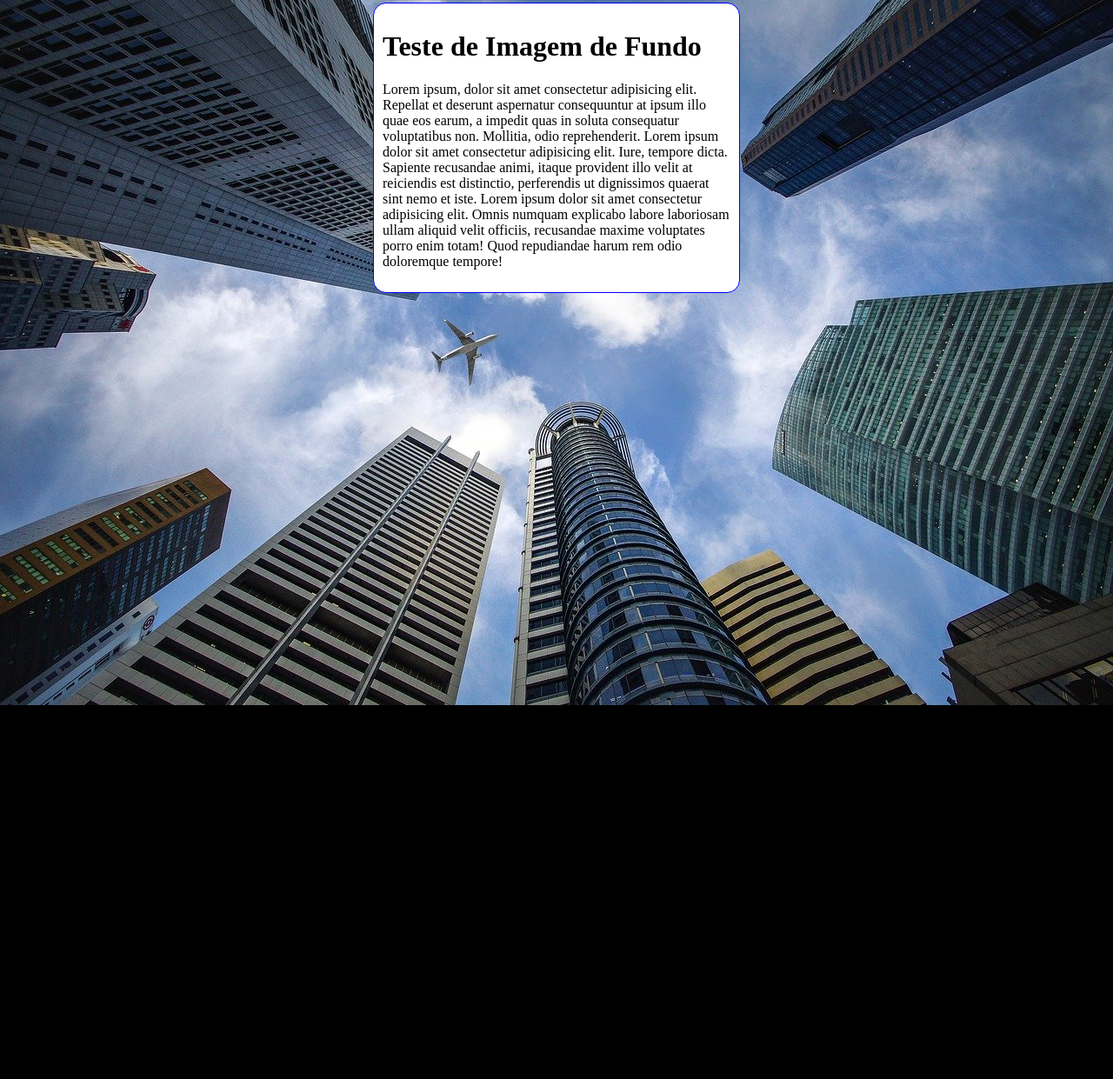
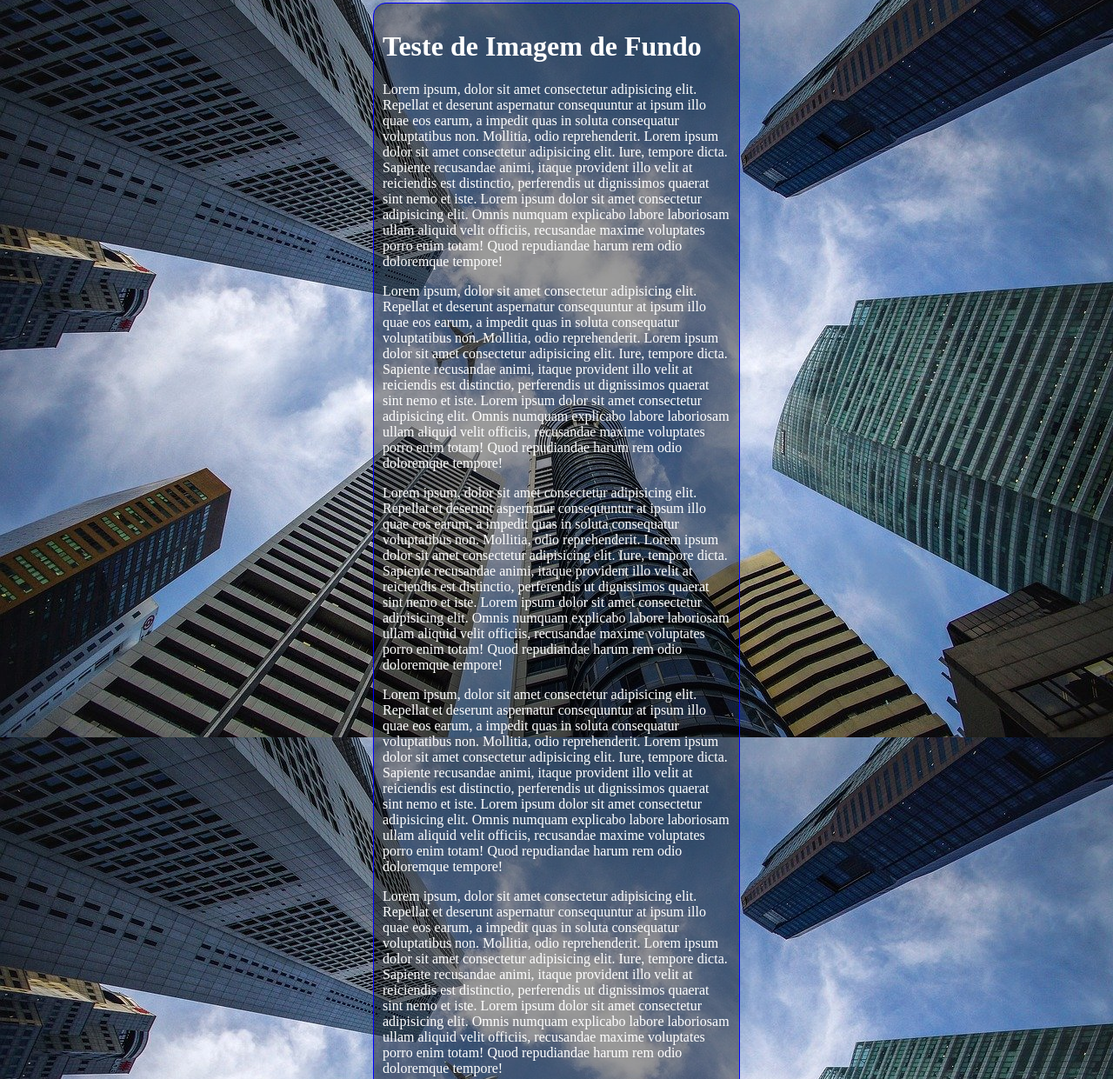
Before and after one commit to WellingtonMichel/html-css, a plain HTML site: page exercicios/ex020/fundo006.html in a window 1280 px wide. Shown: the part 5-1246 px from the top of the page at 87% size. Before the commit the page ends 816 px from the top, so only its background shows below. Drawn offline with Linux system fonts and the light colour scheme.

Commit message:
Update fundo006.html

```diff
--- a/exercicios/ex020/fundo006.html
+++ b/exercicios/ex020/fundo006.html
@@ -4,18 +4,16 @@
     <meta charset="UTF-8">
     <meta http-equiv="X-UA-Compatible" content="IE=edge">
     <meta name="viewport" content="width=device-width, initial-scale=1.0">
-    <title>Document</title>
+    <title>Fundo fixo de tela</title>
     <style>
         body {
             height: 100vh;
-            background-color: black;
-            background-image: url(imagens/wallpaper002.jpg);
-            background-position: center top;
-            background-repeat: no-repeat;
+            background: black url('imagens/wallpaper002.jpg') center center no-repeat fixed;
             background-size: cover;
         }
         main {
-            background-color: white;
+            color: white;
+            background-color: rgba(0, 0, 0, 0.397);
             width: 400px;
             padding: 10px;
             margin: auto;
@@ -32,6 +30,24 @@
         <p>
             Lorem ipsum, dolor sit amet consectetur adipisicing elit. Repellat et deserunt aspernatur consequuntur at ipsum illo quae eos earum, a impedit quas in soluta consequatur voluptatibus non. Mollitia, odio reprehenderit. Lorem ipsum dolor sit amet consectetur adipisicing elit. Iure, tempore dicta. Sapiente recusandae animi, itaque provident illo velit at reiciendis est distinctio, perferendis ut dignissimos quaerat sint nemo et iste. Lorem ipsum dolor sit amet consectetur adipisicing elit. Omnis numquam explicabo labore laboriosam ullam aliquid velit officiis, recusandae maxime voluptates porro enim totam! Quod repudiandae harum rem odio doloremque tempore!
         </p>
+        <p>
+            Lorem ipsum, dolor sit amet consectetur adipisicing elit. Repellat et deserunt aspernatur consequuntur at ipsum illo quae eos earum, a impedit quas in soluta consequatur voluptatibus non. Mollitia, odio reprehenderit. Lorem ipsum dolor sit amet consectetur adipisicing elit. Iure, tempore dicta. Sapiente recusandae animi, itaque provident illo velit at reiciendis est distinctio, perferendis ut dignissimos quaerat sint nemo et iste. Lorem ipsum dolor sit amet consectetur adipisicing elit. Omnis numquam explicabo labore laboriosam ullam aliquid velit officiis, recusandae maxime voluptates porro enim totam! Quod repudiandae harum rem odio doloremque tempore!
+        </p>
+        <p>
+            Lorem ipsum, dolor sit amet consectetur adipisicing elit. Repellat et deserunt aspernatur consequuntur at ipsum illo quae eos earum, a impedit quas in soluta consequatur voluptatibus non. Mollitia, odio reprehenderit. Lorem ipsum dolor sit amet consectetur adipisicing elit. Iure, tempore dicta. Sapiente recusandae animi, itaque provident illo velit at reiciendis est distinctio, perferendis ut dignissimos quaerat sint nemo et iste. Lorem ipsum dolor sit amet consectetur adipisicing elit. Omnis numquam explicabo labore laboriosam ullam aliquid velit officiis, recusandae maxime voluptates porro enim totam! Quod repudiandae harum rem odio doloremque tempore!
+        </p>
+        <p>
+            Lorem ipsum, dolor sit amet consectetur adipisicing elit. Repellat et deserunt aspernatur consequuntur at ipsum illo quae eos earum, a impedit quas in soluta consequatur voluptatibus non. Mollitia, odio reprehenderit. Lorem ipsum dolor sit amet consectetur adipisicing elit. Iure, tempore dicta. Sapiente recusandae animi, itaque provident illo velit at reiciendis est distinctio, perferendis ut dignissimos quaerat sint nemo et iste. Lorem ipsum dolor sit amet consectetur adipisicing elit. Omnis numquam explicabo labore laboriosam ullam aliquid velit officiis, recusandae maxime voluptates porro enim totam! Quod repudiandae harum rem odio doloremque tempore!
+        </p>
+        <p>
+            Lorem ipsum, dolor sit amet consectetur adipisicing elit. Repellat et deserunt aspernatur consequuntur at ipsum illo quae eos earum, a impedit quas in soluta consequatur voluptatibus non. Mollitia, odio reprehenderit. Lorem ipsum dolor sit amet consectetur adipisicing elit. Iure, tempore dicta. Sapiente recusandae animi, itaque provident illo velit at reiciendis est distinctio, perferendis ut dignissimos quaerat sint nemo et iste. Lorem ipsum dolor sit amet consectetur adipisicing elit. Omnis numquam explicabo labore laboriosam ullam aliquid velit officiis, recusandae maxime voluptates porro enim totam! Quod repudiandae harum rem odio doloremque tempore!
+        </p>
+        <p>
+            Lorem ipsum, dolor sit amet consectetur adipisicing elit. Repellat et deserunt aspernatur consequuntur at ipsum illo quae eos earum, a impedit quas in soluta consequatur voluptatibus non. Mollitia, odio reprehenderit. Lorem ipsum dolor sit amet consectetur adipisicing elit. Iure, tempore dicta. Sapiente recusandae animi, itaque provident illo velit at reiciendis est distinctio, perferendis ut dignissimos quaerat sint nemo et iste. Lorem ipsum dolor sit amet consectetur adipisicing elit. Omnis numquam explicabo labore laboriosam ullam aliquid velit officiis, recusandae maxime voluptates porro enim totam! Quod repudiandae harum rem odio doloremque tempore!
+        </p>
+        <p>
+            Lorem ipsum, dolor sit amet consectetur adipisicing elit. Repellat et deserunt aspernatur consequuntur at ipsum illo quae eos earum, a impedit quas in soluta consequatur voluptatibus non. Mollitia, odio reprehenderit. Lorem ipsum dolor sit amet consectetur adipisicing elit. Iure, tempore dicta. Sapiente recusandae animi, itaque provident illo velit at reiciendis est distinctio, perferendis ut dignissimos quaerat sint nemo et iste. Lorem ipsum dolor sit amet consectetur adipisicing elit. Omnis numquam explicabo labore laboriosam ullam aliquid velit officiis, recusandae maxime voluptates porro enim totam! Quod repudiandae harum rem odio doloremque tempore!
+        </p>
     </main>
 </body>
 </html>
```
